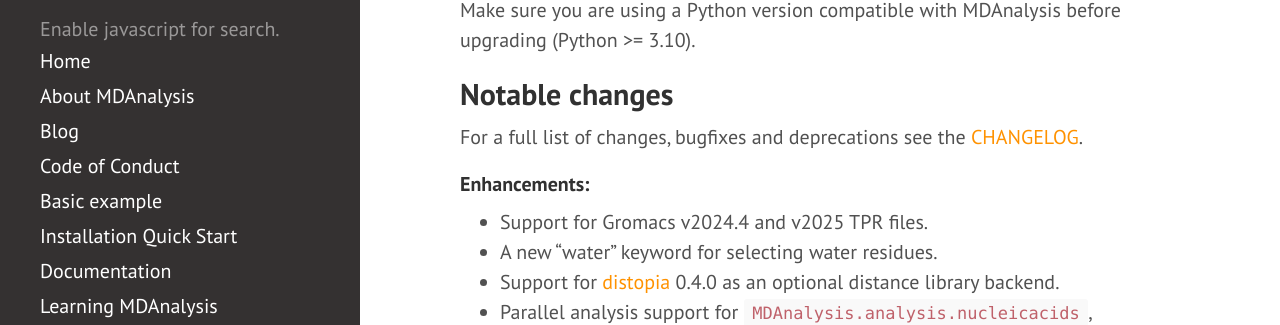
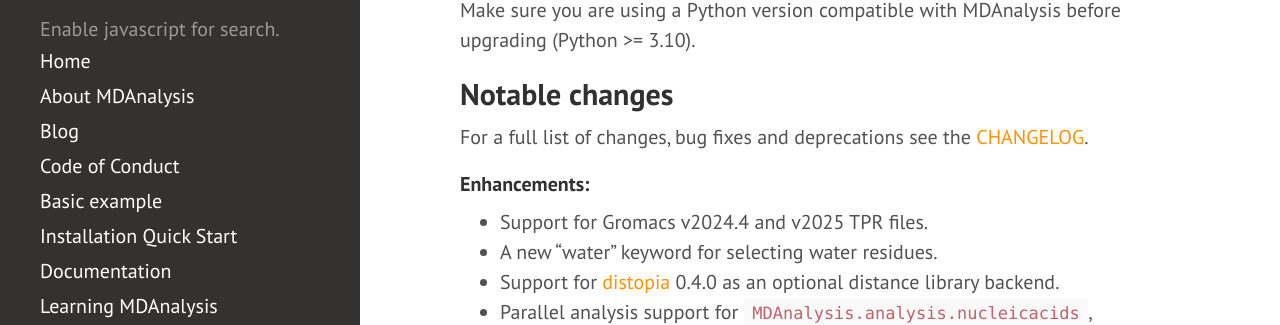
Before and after one commit to MDAnalysis/MDAnalysis.github.io, a Jekyll site: the page built from _posts/2025-03-11-release-2.9.0.md, in a window 1280 px wide and 900 px high, scrolled down 859 px. Shown: the part 136-461 px from the top of the window. Built offline with Jekyll 4.4.1, drawn with Linux system fonts in a browser that asks for light colours; comment, search, counter and statistics services are not loaded.

Commit message:
Update _posts/2025-03-11-release-2.9.0.md
Co-authored-by: Jenna M Swarthout Goddard <38287809+jennaswa@users.noreply.github.com>

```diff
--- a/_posts/2025-03-11-release-2.9.0.md
+++ b/_posts/2025-03-11-release-2.9.0.md
@@ -44,7 +44,7 @@ before upgrading (Python >= 3.10).
 
 ## Notable changes
 
-For a full list of changes, bugfixes and deprecations see the [CHANGELOG][].
+For a full list of changes, bug fixes and deprecations see the [CHANGELOG][].
 
 #### Enhancements:
 
```
